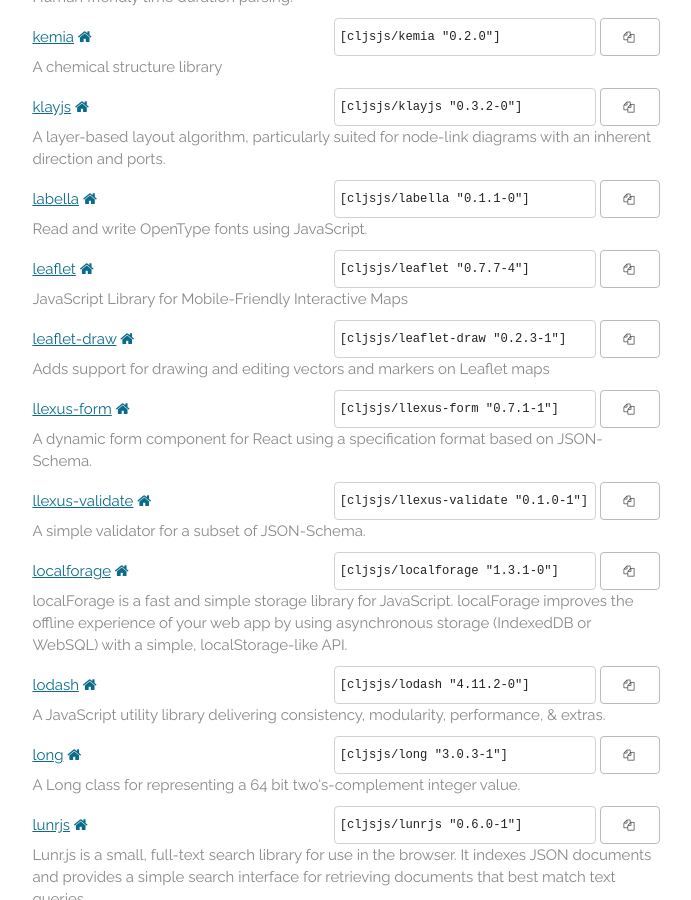
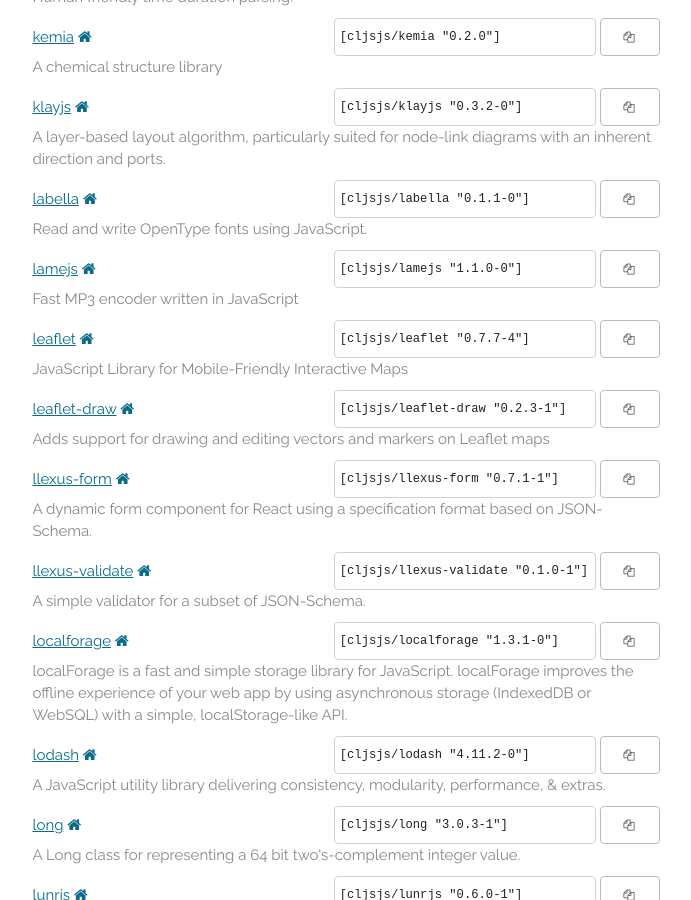
Before and after one commit to cljsjs/cljsjs.github.io, a Jekyll site: the page built from index.markdown, in a window 1280 px wide and 900 px high, scrolled down 7104 px. Shown: the whole window, without its empty margins (294-985 px from the left). Built offline with Jekyll 4.4.1, drawn with Linux system fonts in a browser that asks for light colours; nearby versions of some CDN libraries; comment, search, counter and statistics services are not loaded.

Commit message:
Automatic update

```diff
--- a/_includes/packages.html
+++ b/_includes/packages.html
@@ -780,6 +780,15 @@
     <p class="description">Read and write OpenType fonts using JavaScript.</p>
   </li>
   <li>
+    <a href="https://clojars.org/cljsjs/lamejs">lamejs</a>
+    <a href="https://github.com/zhuker/lamejs" target="new"><i class="fa fa-home"></i></a>
+    <span class="clojars">
+      <input type="text" value='[cljsjs/lamejs "1.1.0-0"]'/>
+      <button data-clipboard-text='[cljsjs/lamejs "1.1.0-0"]'><i class="fa fa-copy"></i></button>
+    </span>
+    <p class="description">Fast MP3 encoder written in JavaScript</p>
+  </li>
+  <li>
     <a href="https://clojars.org/cljsjs/leaflet">leaflet</a>
     <a href="http://leafletjs.com/" target="new"><i class="fa fa-home"></i></a>
     <span class="clojars">
```
